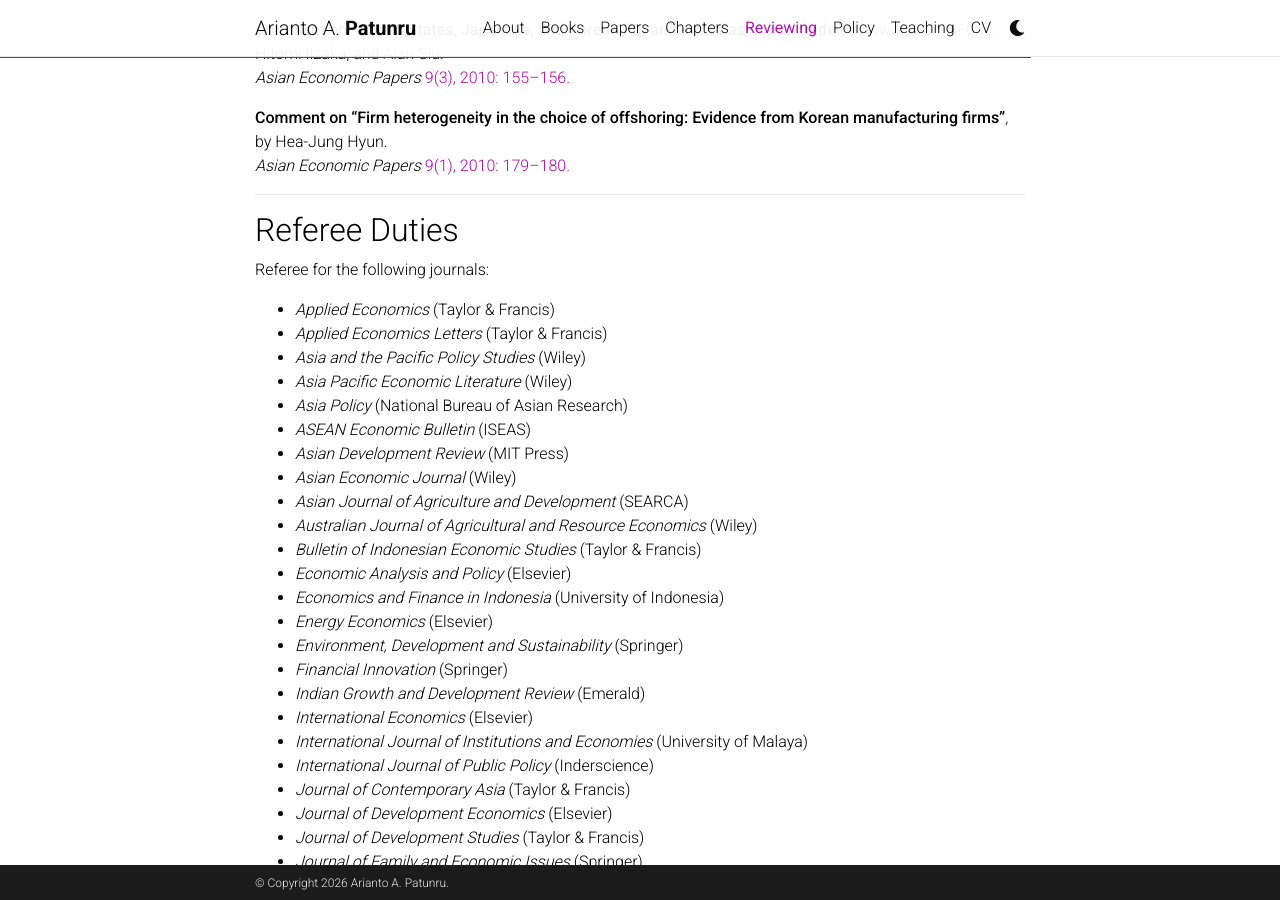
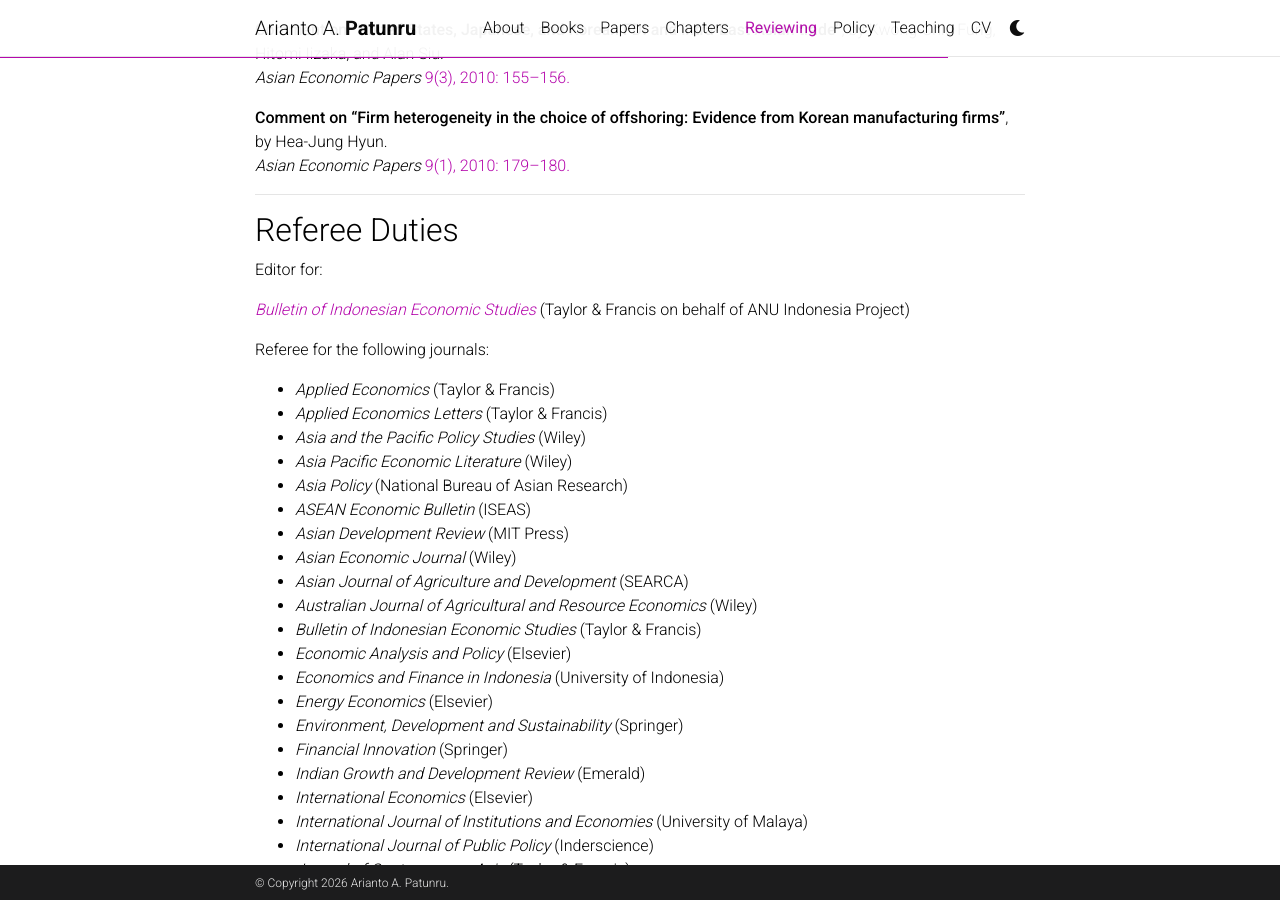
Before and after one commit to patunru/patunru.github.io, a Jekyll site: the page built from _pages/commentaries.md, in a window 1280 px wide and 900 px high, scrolled down 740 px. Built offline with Jekyll 4.4.1, drawn with Linux system fonts in a browser that asks for light colours; comment, search, counter and statistics services are not loaded; a style sheet for code colours, icons or effects is not loaded.

Commit message:
Update commentaries.md

```diff
--- a/_pages/commentaries.md
+++ b/_pages/commentaries.md
@@ -41,6 +41,10 @@ In Takatoshi Ito and Andrew K. Rose (Eds.), *Commodity Prices and Markets (NBER
 
 ## Referee Duties
 
+Editor for:
+
+*[Bulletin of Indonesian Economic Studies](https://www.tandfonline.com/journals/cbie20)* (Taylor & Francis on behalf of ANU Indonesia Project)
+
 Referee for the following journals:
 
 - *Applied Economics* (Taylor & Francis)
```
